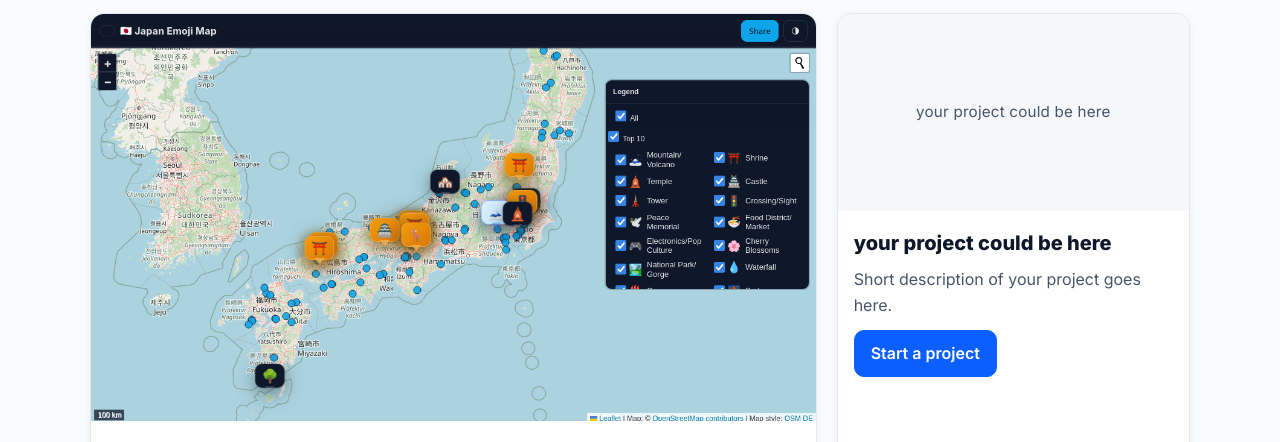
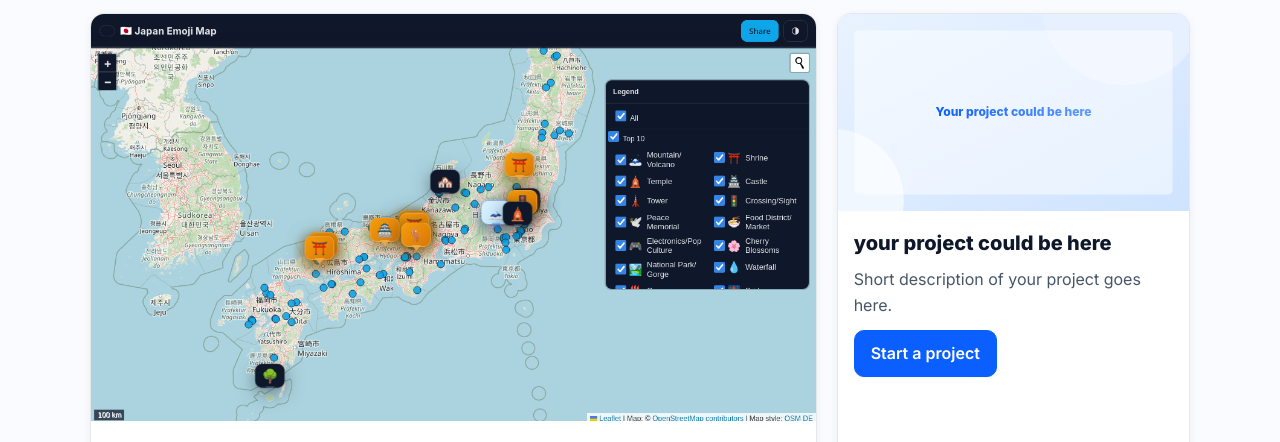
Before and after one commit to gorferma/marqdev-portfolio, a plain HTML site: page index.html in a window 1280 px wide. Shown: the part 658-1100 px from the top of the page. Drawn offline with Linux system fonts and the light colour scheme.

Commit message:
Add 16:9 SVG placeholder image and use it for the CTA card

```diff
--- a/index.html
+++ b/index.html
@@ -86,7 +86,7 @@
           <!-- Placeholder Project CTA -->
           <article class="card project placeholder reveal">
             <div class="thumb-wrap">
-              <div class="placeholder-thumb" aria-hidden="true">your project could be here</div>
+              <img src="assets/placeholder.svg" alt="Placeholder: your project could be here" loading="lazy">
             </div>
             <div class="card-body">
               <h3>your project could be here</h3>
```
Also changed, not shown: assets/placeholder.svg (added).
